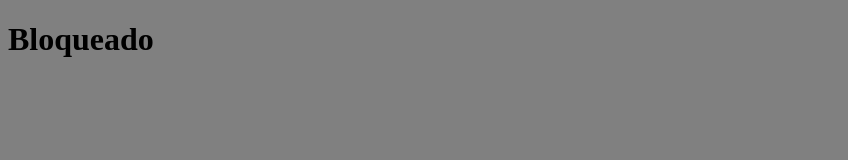
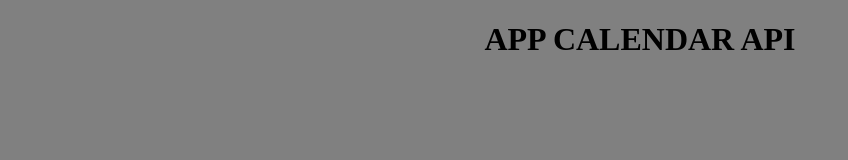
Before and after one commit to jaelEspinosa/mer_calendar_back, a website: page public/index.html in a window 1280 px wide. Shown: the whole page, without its empty margins (0-848 px from the left). Drawn offline with Linux system fonts and the light colour scheme.

Commit message:
calendar

```diff
--- a/public/index.html
+++ b/public/index.html
@@ -5,9 +5,9 @@
     <meta http-equiv="X-UA-Compatible" content="IE=edge">
     <meta name="viewport" content="width=device-width, initial-scale=1.0">
     <link rel="stylesheet" href="styles.css">
-    <title>Bloqueado</title>
+    <title>CALENDAR</title>
 </head>
 <body>
-    <h1>Bloqueado</h1>
+    <h1>APP CALENDAR API</h1>
 </body>
 </html>
--- a/public/styles.css
+++ b/public/styles.css
@@ -1,4 +1,5 @@
 
 body {
     background-color: gray;
+    text-align: center;
 }
```
